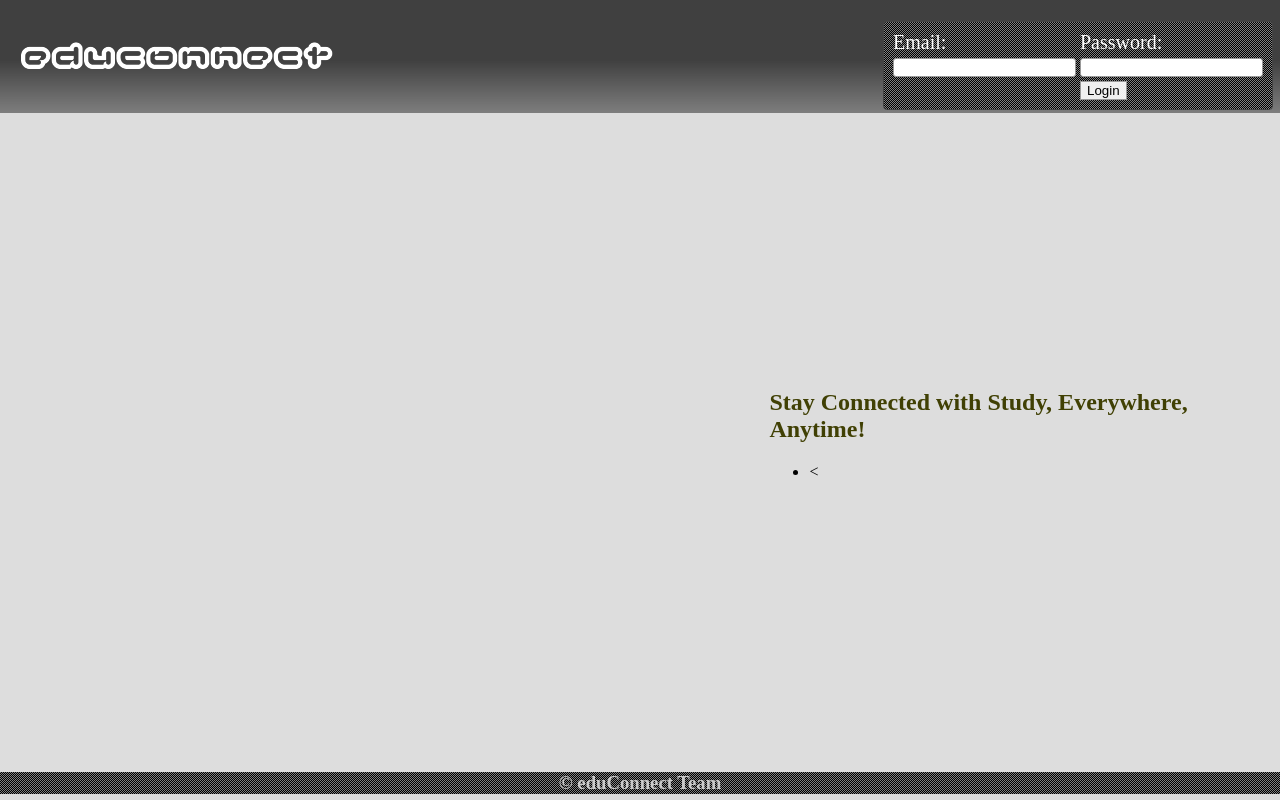
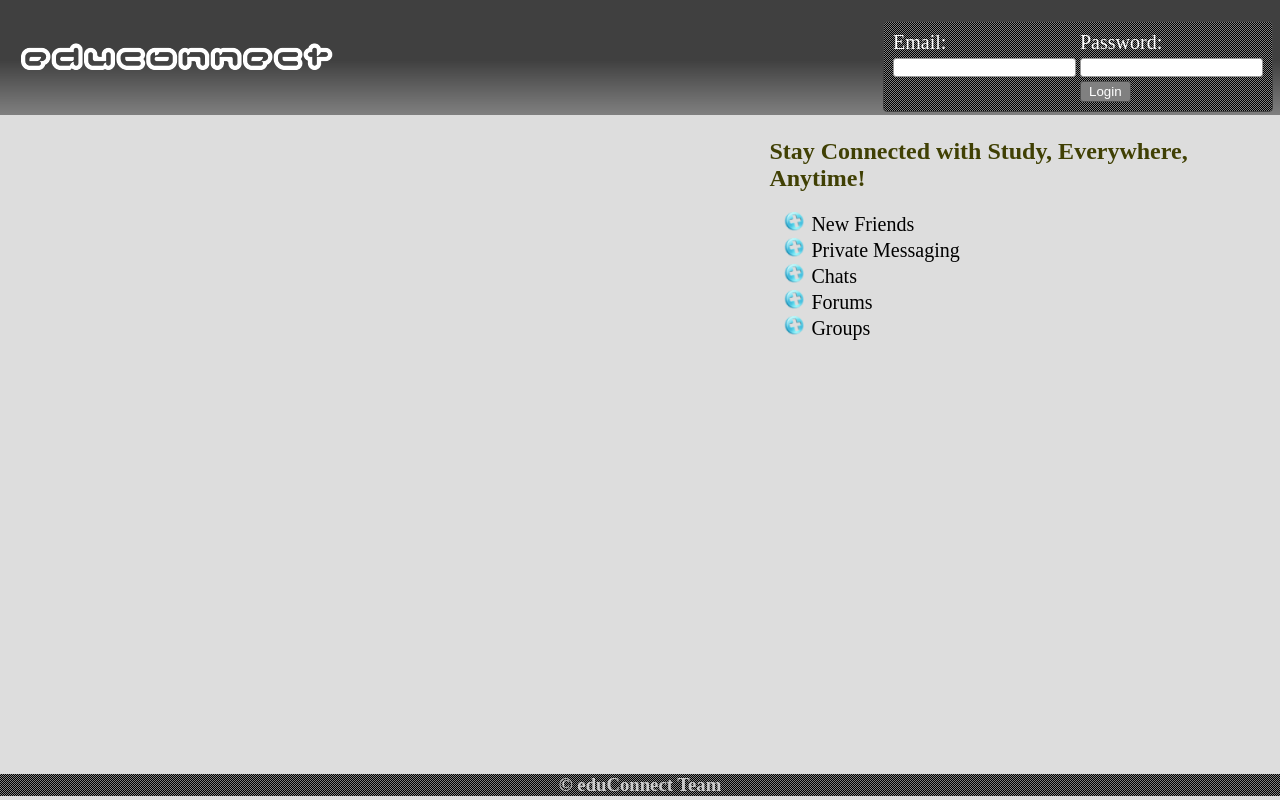
Before and after one commit to ksg91/eduConnect, a PHP site: page /login.php in a window 1280 px wide. Run offline with PHP 8.4, Linux system fonts and the light colour scheme.

Commit message:
finished login page

```diff
--- a/login.php
+++ b/login.php
@@ -12,16 +12,21 @@ echo "<form action=\"doLogin.php\" method=\"post\">";
 echo "<td><input type=\"text\" name=\"un\" /></td>";
 echo "<td><input type=\"password\" name=\"pw\" /></td>";
 echo "</tr>";
-echo "<td></td><td><input type=\"submit\" value=\"Login\" /></td></table>";
+echo "<td></td><td><input type=\"submit\" id =\"loginsubmit\" value=\"Login\" /></td></table>";
 echo "</td><td></td>";
 echo "</tr></table>";
 echo "</div>";
 echo "<table id=\"welcome\">";
 echo "<td widht=\"60%\"></td>";
-echo "<td width=\"40%\">";
+echo "<td width=\"40%\" valign=\"top\">";
 echo "<h2 style=\"color:#404004;\">Stay Connected with Study, Everywhere, Anytime!</h2>";
 echo "<ul>";
-echo "<li><</li>";
+echo "<li>New Friends</li>";
+echo "<li>Private Messaging</li>";
+echo "<li>Chats</li>";
+echo "<li>Forums</li>";
+echo "<li>Groups</li>";
+echo "</ul>";
 echo "</td>";
 echo "</table>";
 $html->putFooter();
--- a/resource/main.css
+++ b/resource/main.css
@@ -38,6 +38,16 @@ body
     background-repeat: repeat-y repeat-x;
 
 }
+#loginsubmit
+{
+  background-color: #808080;
+  color: white;
+  border: 1px solid #505050;
+  padding: 2px 8px 2px 8px;
+  cursor: pointer;
+  -webkit-border-radius: 3px;
+  border-radius: 3px;
+}
 input, textarea, select
 {
     border: 1px solid #999;
@@ -68,3 +78,9 @@ input[type="radio"], input[type="checkbox"]
   height:80%;
   width: 100%;
 }
+li
+{
+  list-style:none url('plus.png');
+  margin:2px;
+  font-size:20px;
+}
```
Also changed, not shown: resource/plus.png (added).
